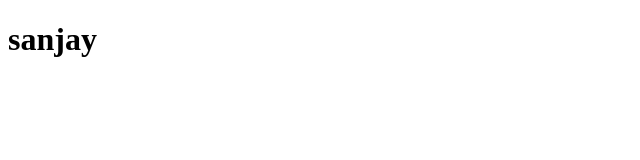
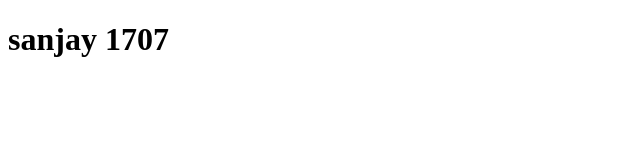
Before and after one commit to sanjaybalu-07/samplerepo, a plain HTML site: page index.html in a window 1280 px wide. Shown: the whole page, without its empty margins (0-640 px from the left). Drawn offline with Linux system fonts and the light colour scheme.

Commit message:
fix : changed name

```diff
--- a/index.html
+++ b/index.html
@@ -6,6 +6,6 @@
     <title>Document</title>
 </head>
 <body>
-    <h1>sanjay</h1>
+    <h1>sanjay 1707</h1>
 </body>
 </html>
```
